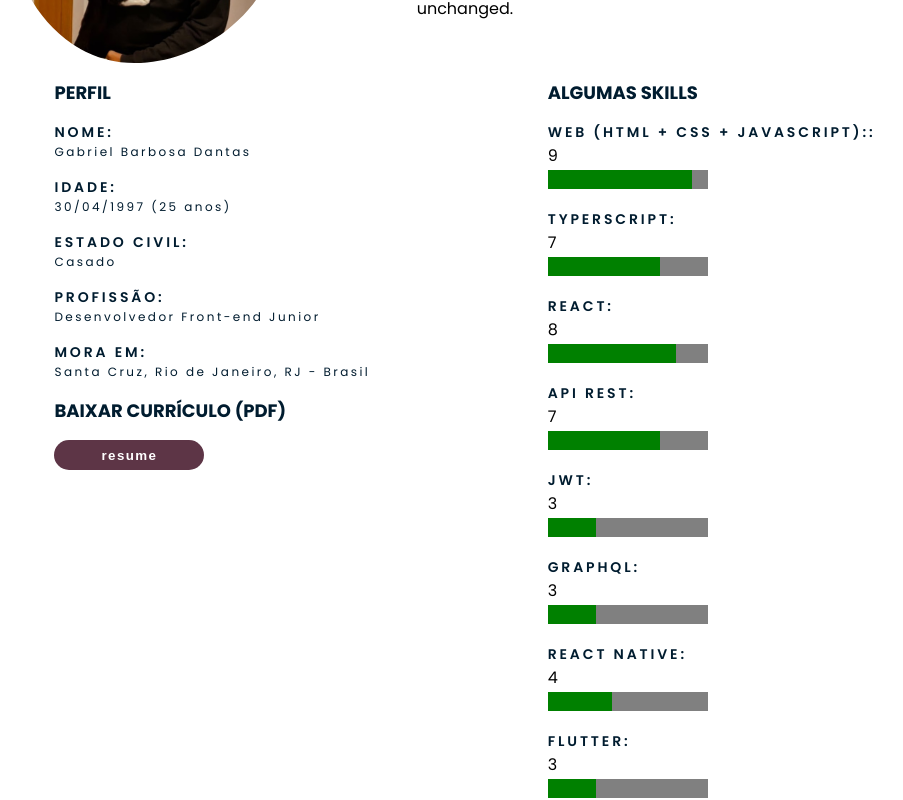
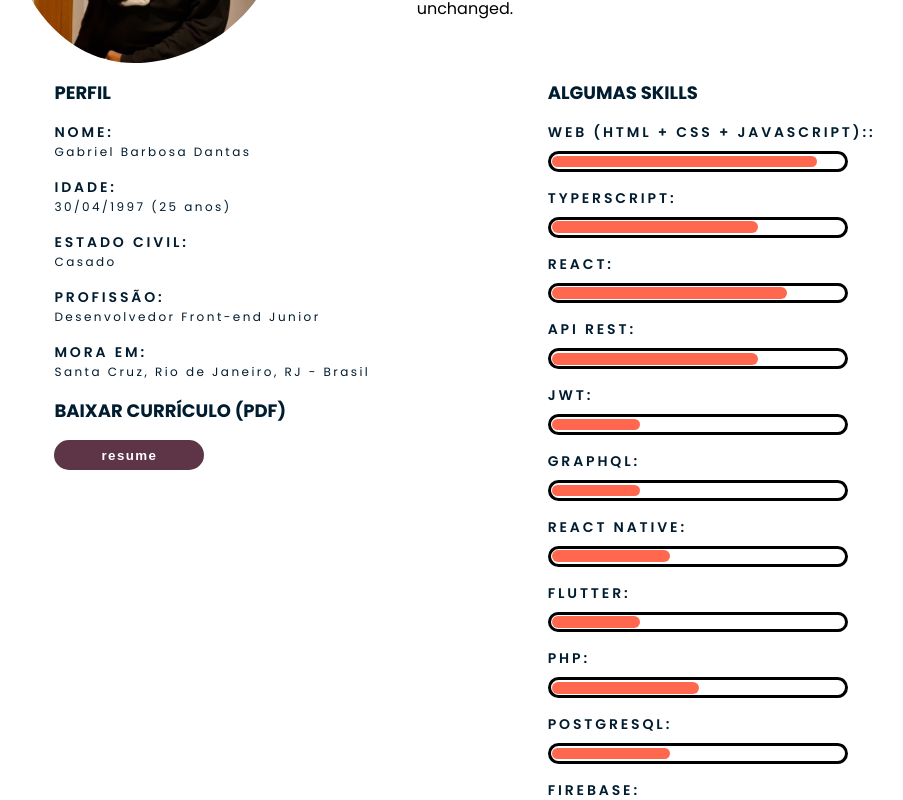
Before and after one commit to gabrieldantasbb/portfolio, a Next.js app: page / in a window 1280 px wide. Shown: the part 1120-1920 px from the top of the page, without its empty margins (175-1078 px from the left). Built offline with nearby package versions, Linux system fonts and the light colour scheme.

Commit message:
18012022

```diff
--- a/src/Layouts/layout.jsx
+++ b/src/Layouts/layout.jsx
@@ -51,7 +51,7 @@ const theme = {
   },
   // Breakpoints for responsive design
   breakpoints: {
-    sm: "screen and (max-width: 767px)",
+    sm: "screen and (max-width: 667px)",
     md: "screen and (max-width: 768px)",
     lg: "screen and (max-width: 1024px)",
     xl: "screen and (max-width: 1280px)",
--- a/src/components/AboutMe/AboutMe.jsx
+++ b/src/components/AboutMe/AboutMe.jsx
@@ -15,7 +15,7 @@ import {
   P2,
   Perfil,
   PerfilItem,
-  ProgressBar,
+  Progressbar,
   Skills,
   Subtitle,
   Title,
@@ -57,11 +57,10 @@ export const AboutMe = () => (
         <Skills>
           <H2>ALGUMAS SKILLS</H2>
           {skills.map((nav, index) => (
-            <div id={index}>
+            <Skills id={index}>
               <H3>{nav.title}:</H3>
-              <p>{nav.level}</p>
-              <ProgressBar max={10} value={nav.level}></ProgressBar>
-            </div>
+              <Progressbar level={nav.level} />
+            </Skills>
           ))}
           <H2>CONFIRA MINHAS SOFT SKILLS</H2>
           <Button>soft skills</Button>
--- a/src/components/AboutMe/AboutMeStyles.jsx
+++ b/src/components/AboutMe/AboutMeStyles.jsx
@@ -66,6 +66,12 @@ export const Div4 = styled.div`
   display: flex;
   margin-top: 1rem;
   justify-content: space-evenly;
+
+  @media ${(props) => props.theme.breakpoints.sm} {
+    flex-direction: column;
+    align-items: center;
+    gap: 2rem;
+  }
 `;
 
 export const Perfil = styled.div``;
@@ -127,10 +133,43 @@ export const Button = styled.button`
   }
 `;
 
-export const Skills = styled.div``;
+export const Skills = styled.div`
+  @media ${(props) => props.theme.breakpoints.sm} {
 
-export const ProgressBar = styled.progress`
-  border-radius: 2rem;
-  height: 19px;
+    &:h3 {
+      font-size: 19px;
+    }
+  }
+`;
 
+export const Progressbar = styled.div`
+  margin-top: 0.5rem;
+  position: relative;
+  width: 300px;
+  max-width: calc(100% - 1rem);
+  height: 1.3em;
+  background-color: white;
+  border: 0.2em solid;
+  border-color: black;
+  border-radius: 1.5em;
+  color: white;
+
+  &:before {
+    content: "";
+    display: flex;
+    align-items: center;
+    position: absolute;
+    left: 0.1em;
+    top: 0.1em;
+    bottom: 0.1em;
+    width: ${(props) => props.level}%;
+    min-width: 2em;
+    max-width: calc(100% - 0.2em);
+    border-radius: 1.5em;
+    background-color: ${(props) => props.theme.color.orange};
+  }
 `;
+
+export const Progress = styled.div`
+  display: block;
+`;
--- a/src/constants/index.jsx
+++ b/src/constants/index.jsx
@@ -23,50 +23,50 @@ export const perfil = [
 export const skills = [
     {
         title: 'WEB (HTML + CSS + JAVASCRIPT):',
-        level: 9
+        level: 90
     },
     {
         title: 'TYPERSCRIPT',
-        level: 7
+        level: 70
     },
     {
         title: 'REACT',
-        level: 8
+        level: 80
     },
     {
         title: 'API REST',
-        level: 7
+        level: 70
     },
     {
         title: 'JWT',
-        level: 3
+        level: 30
     },
     {
         title: 'GRAPHQL',
-        level: 3
+        level: 30
     },
     {
         title: 'REACT NATIVE',
-        level: 4
+        level: 40
     },
     {
         title: 'FLUTTER',
-        level: 3
+        level: 30
     },
     {
         title: 'PHP',
-        level: 5
+        level: 50
     },
     {
         title: 'POSTGRESQL',
-        level: 4
+        level: 40
     },
     {
         title: 'FIREBASE',
-        level: 3
+        level: 30
     },
     {
         title: 'GIT',
-        level: 8
+        level: 80
     },
 ]
```
